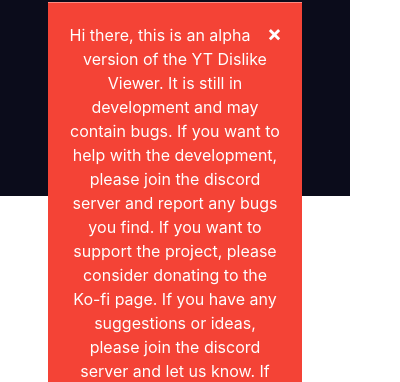
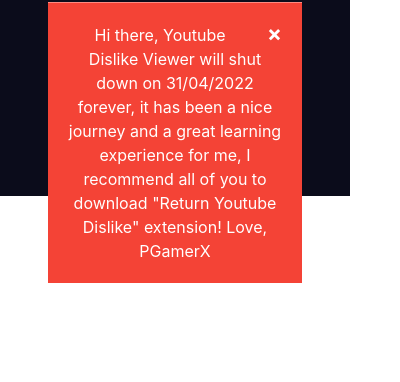
Before and after one commit to pgamerx/yt-dislikes-viewer, a browser extension: page popup/index.html in a window 400 px wide. Shown: the part 154-536 px from the top of the page. Drawn offline with Linux system fonts and the light colour scheme.

Commit message:
End of service

```diff
--- a/popup/index.html
+++ b/popup/index.html
@@ -63,12 +63,8 @@
       <div class="divider red accent-1"></div>
       <div class="alert">
         <span class="closebtn" onclick="this.parentElement.style.display='none';">&times;</span>
-        Hi there, this is an alpha version of the YT Dislike Viewer. It is still in development and may contain bugs.
-        If you want to help with the development, please join the discord server and report any bugs you find.
-        If you want to support the project, please consider donating to the Ko-fi page.
-        If you have any suggestions or ideas, please join the discord server and let us know.
-
-        If you want to use a stable alternative to the YT Dislike Viewer, please consider using the "Return Youtube Dislike" extension.
+        Hi there, Youtube Dislike Viewer will shut down on 31/04/2022 forever, it has been a nice journey and a great learning experience for me, I recommend all of you to download "Return Youtube Dislike" extension!
+        Love, PGamerX
       </div>
       <div class="section">
       </div>
```
